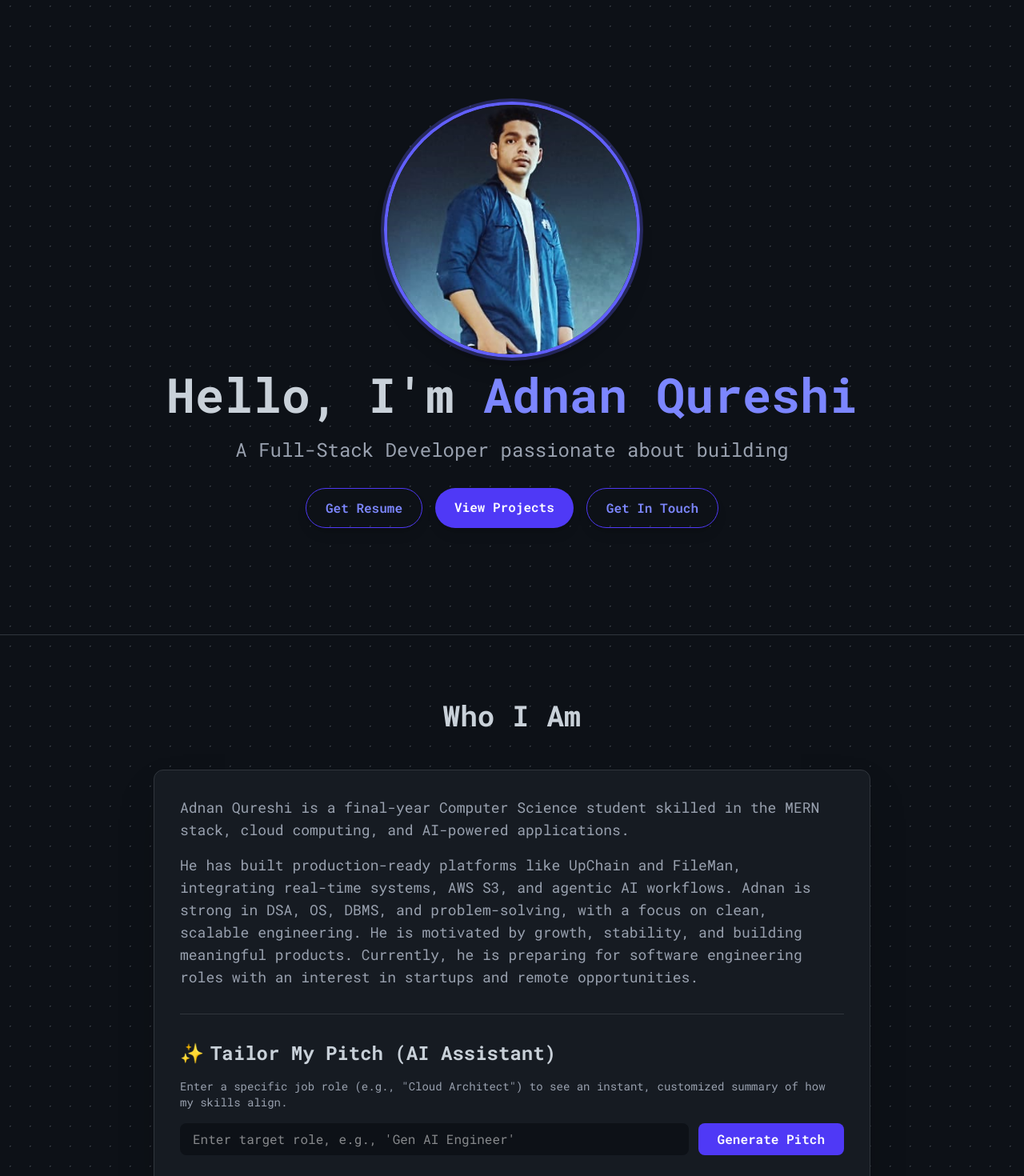
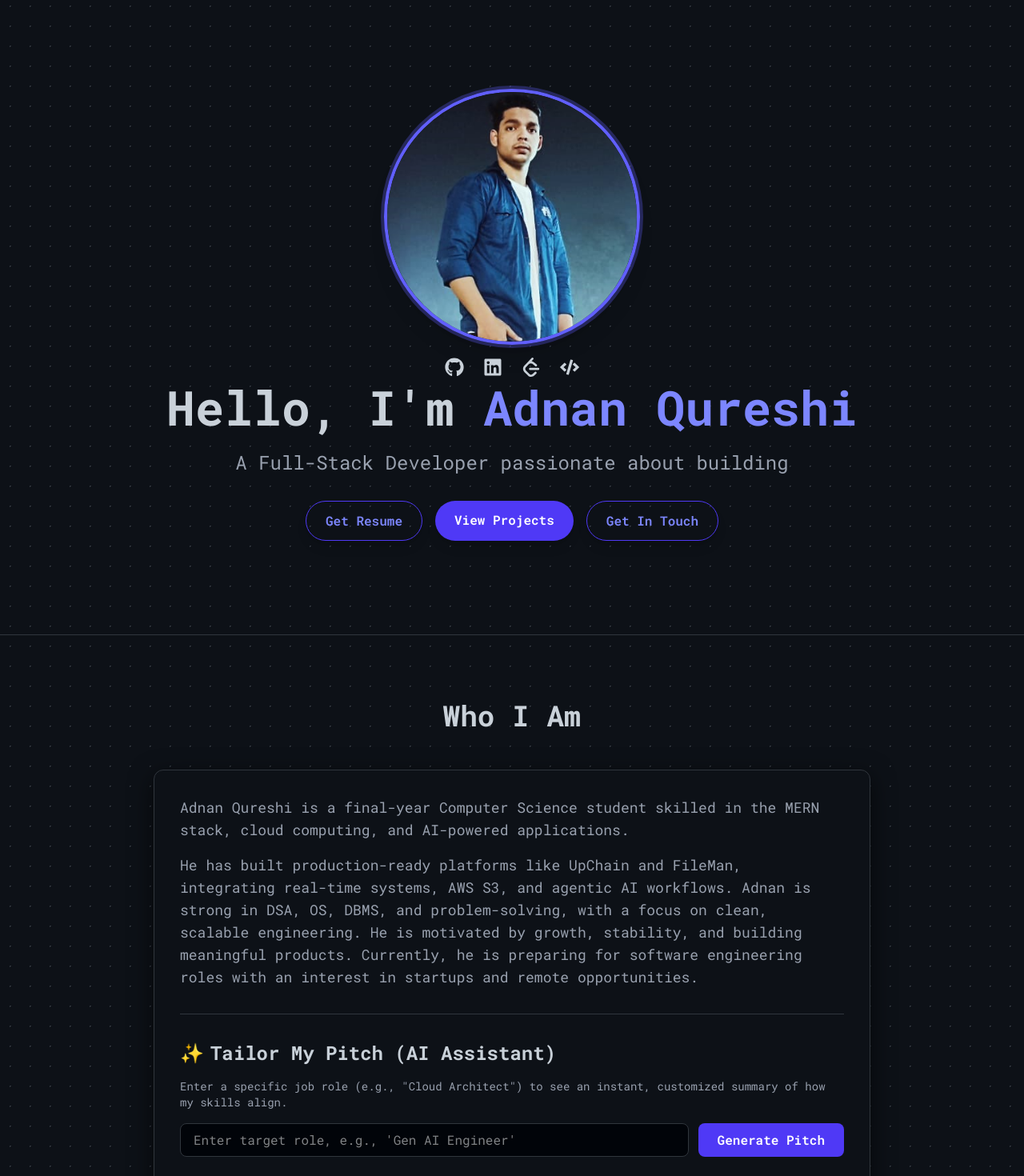
Before and after one commit to AdnanQureshi3/Adnan-Qureshi, a Next.js app: page / in a window 1280 px wide. Shown: the part 80-1550 px from the top of the page at 80% size. Built offline with nearby package versions, Linux system fonts and the light colour scheme; no server answers.

Commit message:
profile links added

```diff
--- a/app/component/App.tsx
+++ b/app/component/App.tsx
@@ -208,6 +208,17 @@ const App: React.FC = () => {
       <main className="max-w-7xl mx-auto">
         <Hero theme={theme} />
         <AboutSection theme={theme} />
+        <SkillsSection
+          activeTab={activeTab}
+          setActiveTab={setActiveTab}
+          techStackData={techStackData}
+          theme={theme}
+        />
+
+        <ProjectsSection
+          projectData={projectData}
+          theme = {theme}
+        />
 
         <section id="education" className={`section-padding border-t ${isLight ? 'border-slate-200' : 'border-[#30363d]'}`}>
           <h2 className={`text-4xl font-bold text-center mb-12 ${isLight ? 'text-slate-900' : 'text-white'}`}>Education</h2>
@@ -239,17 +250,7 @@ const App: React.FC = () => {
           </div>
         </section>
 
-        <SkillsSection
-          activeTab={activeTab}
-          setActiveTab={setActiveTab}
-          techStackData={techStackData}
-          theme={theme}
-        />
 
-        <ProjectsSection
-          projectData={projectData}
-          theme = {theme}
-        />
 
         <ContactSection theme={theme} />
       </main>
--- a/app/component/ui/About.tsx
+++ b/app/component/ui/About.tsx
@@ -43,35 +43,77 @@ const AboutSection: React.FC<AboutSectionProps> = ({ theme }) => {
     }, [pitchRole]);
 
     return (
-        <section id="about" className="section-padding border-t border-[#30363d]">
-            <h2 className="text-4xl font-bold text-center mb-12">Who I Am</h2>
-            <div className="max-w-4xl mx-auto card p-8 rounded-xl shadow-2xl">
-                <p className="text-lg text-gray-400 mb-4" id="staticBioPart1">
+        <section
+  id="about"
+  className={`section-padding border-t ${
+    theme === 'light'
+      ? 'bg-gray-50 text-black border-gray-300'
+      : 'bg-transparent text-white border-[#30363d]'
+  }`}
+>
+  <h2 className="text-4xl font-bold text-center mb-12">
+    Who I Am
+  </h2>
+
+  <div
+    className={`max-w-4xl mx-auto p-8 rounded-xl border ${
+      theme === 'light'
+        ? 'bg-white border-gray-300 shadow-[0_8px_24px_rgba(0,0,0,0.08)]'
+        : 'bg-[#0d1117] border-[#30363d] shadow-[0_8px_30px_rgba(0,0,0,0.6)]'
+    }`}
+  >
+    <p
+      className={`text-lg mb-4 ${
+        theme === 'light' ? 'text-gray-700' : 'text-gray-400'
+      }`}
+    >
       {developerBio.split('. ')[0]}.
     </p>
-                <p className="text-lg text-gray-400" id="staticBioPart2">
+
+    <p
+      className={`text-lg ${
+        theme === 'light' ? 'text-gray-700' : 'text-gray-400'
+      }`}
+    >
       {developerBio.split('. ').slice(1).join('. ')}
     </p>
 
-                {/* AI-POWERED PITCH GENERATOR */}
-                <div className="mt-8 pt-8 border-t border-[#30363d] space-y-4">
-                    <h3 className="text-2xl font-bold mb-4 flex items-center">
-                        <span className="mr-2 text-indigo-400">✨</span> Tailor My Pitch (AI Assistant)
+    {/* AI PITCH */}
+    <div
+      className={`mt-8 pt-8 border-t space-y-4 ${
+        theme === 'light' ? 'border-gray-300' : 'border-[#30363d]'
+      }`}
+    >
+      <h3 className="text-2xl font-bold flex items-center">
+        <span className="mr-2 text-indigo-500">✨</span>
+        Tailor My Pitch (AI Assistant)
       </h3>
-                    <p className="text-gray-400 text-sm mb-4">
-                        Enter a specific job role (e.g., "Cloud Architect") to see an instant, customized summary of how my skills align.
+
+      <p
+        className={`text-sm ${
+          theme === 'light' ? 'text-gray-600' : 'text-gray-400'
+        }`}
+      >
+        Enter a specific job role (e.g., "Cloud Architect") to see an instant,
+        customized summary of how my skills align.
       </p>
-                    <div className="flex flex-col sm:flex-row space-y-3 sm:space-y-0 sm:space-x-3">
+
+      <div className="flex flex-col sm:flex-row gap-3">
         <input
           type="text"
-                            id="targetRoleInput"
           placeholder="Enter target role, e.g., 'Gen AI Engineer'"
-                            className={`interactable grow px-4 py-2 rounded-lg ${theme === 'light' ? 'bg-white border-gray-300 text-black' : 'bg-[#0d1117] border-[#30363d] text-white'} focus:ring-indigo-500 focus:border-indigo-500 transition duration-300`}
           value={pitchRole}
           onChange={(e) => setPitchRole(e.target.value)}
+          className={`interactable grow px-4 py-2 rounded-lg border transition duration-300
+            ${
+              theme === 'light'
+                ? 'bg-white border-gray-300 text-black focus:border-indigo-500'
+                : 'bg-[#010409] border-[#30363d] text-white focus:border-indigo-500'
+            }
+          `}
         />
+
         <button
-                            id="generatePitchBtn"
           onClick={handlePitchGeneration}
           disabled={isPitchLoading}
           className="interactable px-6 py-2 bg-indigo-600 text-white font-semibold rounded-lg hover:bg-indigo-700 transition duration-300 disabled:opacity-50"
@@ -80,26 +122,44 @@ const AboutSection: React.FC<AboutSectionProps> = ({ theme }) => {
         </button>
       </div>
 
-                    <div id="pitchOutputArea" className={`mt-4 p-4 card rounded-lg ${pitchResult || pitchError || isPitchLoading ? 'block' : 'hidden'}`}>
+      <div
+        className={`mt-4 p-4 rounded-lg border ${
+          pitchResult || pitchError || isPitchLoading ? 'block' : 'hidden'
+        } ${
+          theme === 'light'
+            ? 'bg-gray-50 border-gray-300'
+            : 'bg-[#0d1117] border-[#30363d]'
+        }`}
+      >
         {isPitchLoading && (
-                            <div id="pitchLoading" className="flex flex-col items-center justify-center py-4">
-                                <div className="loader mb-2 border-gray-600 border-t-indigo-500"></div>
-                                <p className="text-sm text-gray-400">Crafting personalized pitch...</p>
+          <div className="flex flex-col items-center py-4">
+            <div className="loader mb-2 border-gray-400 border-t-indigo-500"></div>
+            <p
+              className={`text-sm ${
+                theme === 'light' ? 'text-gray-600' : 'text-gray-400'
+              }`}
+            >
+              Crafting personalized pitch…
+            </p>
           </div>
         )}
 
         {pitchError && !isPitchLoading && (
-                            <p className="text-red-400 text-center p-2 bg-red-900/10 rounded-lg">
+          <p className="text-red-500 text-center p-2 bg-red-500/10 rounded-lg">
             <span className="font-bold">Error:</span> {pitchError}
           </p>
         )}
 
         {pitchResult && !isPitchLoading && (
           <>
-                                <p id="tailoredPitchText" className="text-lg text-white font-medium">
+            <p
+              className={`text-lg font-medium ${
+                theme === 'light' ? 'text-black' : 'text-white'
+              }`}
+            >
               {pitchResult.PITCH}
             </p>
-                                <p id="highlightedSkillsText" className="text-sm text-indigo-400 mt-2">
+            <p className="text-sm text-indigo-500 mt-2">
               Skills Highlighted: {pitchResult.HIGHLIGHTED_SKILLS.join(' | ')}
             </p>
           </>
@@ -108,6 +168,8 @@ const AboutSection: React.FC<AboutSectionProps> = ({ theme }) => {
     </div>
   </div>
 </section>
+
+
     );
 };
 
--- a/app/component/ui/Hero.tsx
+++ b/app/component/ui/Hero.tsx
@@ -1,12 +1,39 @@
 "use client";
 import React, { useEffect } from 'react';
+import { SocialLink } from '@/app/types';
+import { FaGithub, FaLinkedin, FaCode } from "react-icons/fa";
+import { SiLeetcode } from "react-icons/si";
 
 
 interface HeroProps {
     theme: 'light' | 'dark';
 }
 
+
 const Hero: React.FC<HeroProps> = () => {
+    const socialLinks: SocialLink[] = [
+  {
+    name: "GitHub",
+    icon: FaGithub,
+    url: "https://github.com/Adnanqureshi3",
+  },
+  {
+    name: "LinkedIn",
+    icon: FaLinkedin,
+    url: "https://www.linkedin.com/in/adnanq61",
+  },
+  {
+    name: "LeetCode",
+    icon: SiLeetcode,
+    url: "https://leetcode.com/u/Adnan_Qureshi_61/",
+  },
+  {
+    name: "Codeforces",
+    icon: FaCode,
+    url: "https://codeforces.com/profile/adnanq61",
+  },
+];
+
 
     useEffect(() => {
         if (typeof window === 'undefined') return;
@@ -51,9 +78,9 @@ const Hero: React.FC<HeroProps> = () => {
     }, []);
 
     return (
-        <section id="intro" className="section-padding min-h-screen flex items-center justify-center text-center">
+        <section id="intro" className="section-padding py-2 min-h-screen flex items-center justify-center text-center">
             <div className="max-w-6xl px-4">
-                <div className="flex justify-center mb-2">
+                <div className="flex justify-center ">
                     <img
                         className="w-36 h-36 md:w-80 md:h-80 rounded-full object-cover border-4 border-indigo-500 shadow-xl ring-4 ring-indigo-500/30"
                         src="image.png"
@@ -61,6 +88,21 @@ const Hero: React.FC<HeroProps> = () => {
                         onError={(e) => (e.currentTarget.src = 'https://placehold.co/150x150/1e293b/ffffff?text=AQ')}
                     />
                 </div>
+                <div className="flex justify-center gap-6 mt-4 text-2xl">
+  {socialLinks.map(({ name, icon: Icon, url }) => (
+    <a
+      key={name}
+      href={url}
+      target="_blank"
+      rel="noopener noreferrer"
+      className="transition hover:text-indigo-500"
+      aria-label={name}
+    >
+      <Icon />
+    </a>
+  ))}
+</div>
+
                 <h1 className="text-4xl md:text-6xl font-extrabold mb-4 leading-tight">
                     Hello, I'm <span className="text-indigo-400">Adnan Qureshi</span>
                 </h1>
@@ -89,6 +131,7 @@ const Hero: React.FC<HeroProps> = () => {
                         Get In Touch
                     </a>
                 </div>
+
             </div>
         </section>
     );
--- a/package.json
+++ b/package.json
@@ -12,7 +12,8 @@
     "emailjs-com": "^3.2.0",
     "next": "16.0.3",
     "react": "19.2.0",
-    "react-dom": "19.2.0"
+    "react-dom": "19.2.0",
+    "react-icons": "^5.5.0"
   },
   "devDependencies": {
     "@tailwindcss/postcss": "^4",
```
Also changed, not shown: app/types/index.ts (+7 -0 lines), 1 other file (tests, documents, lock files or other folders). Lines whose indentation alone changed are shown as unchanged.
